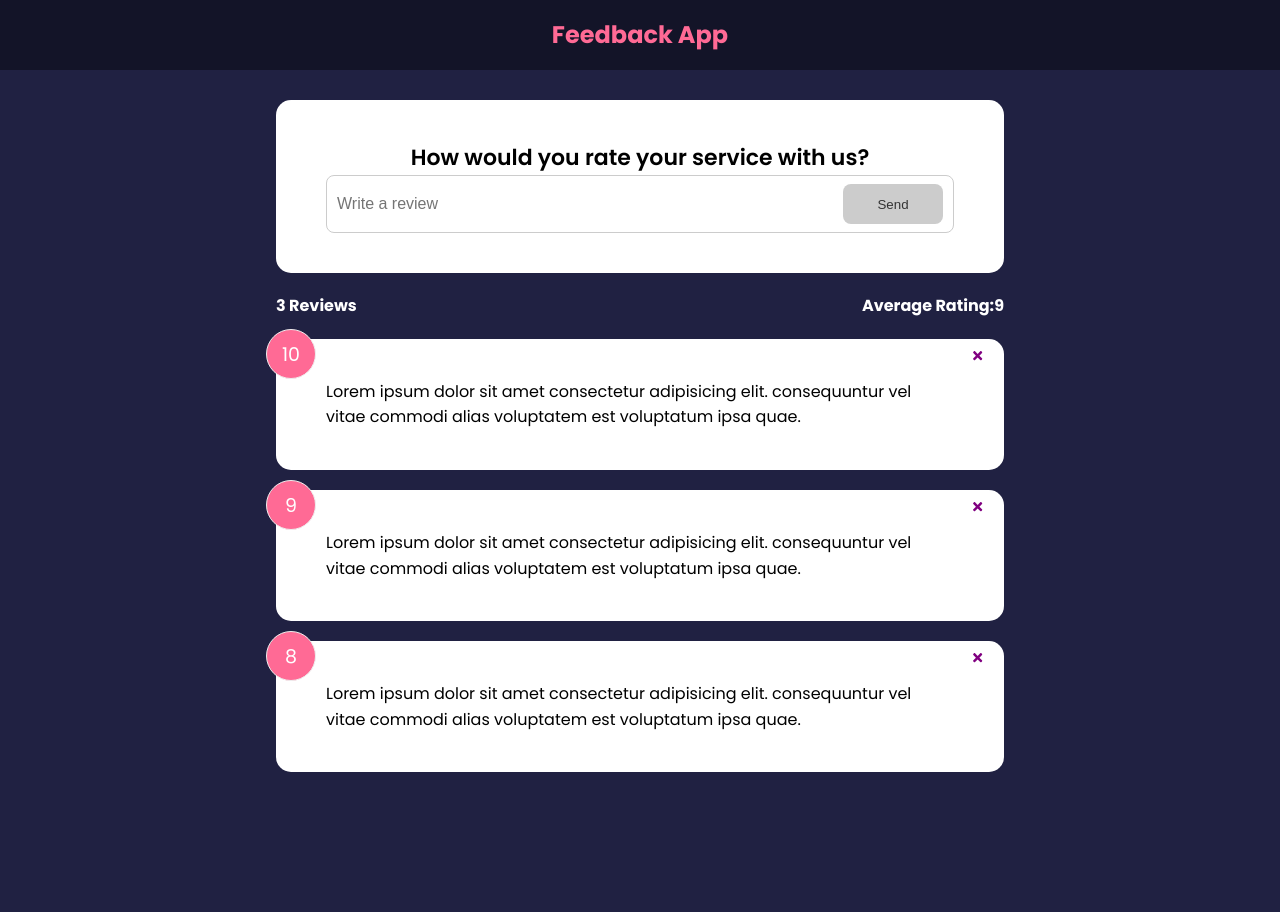
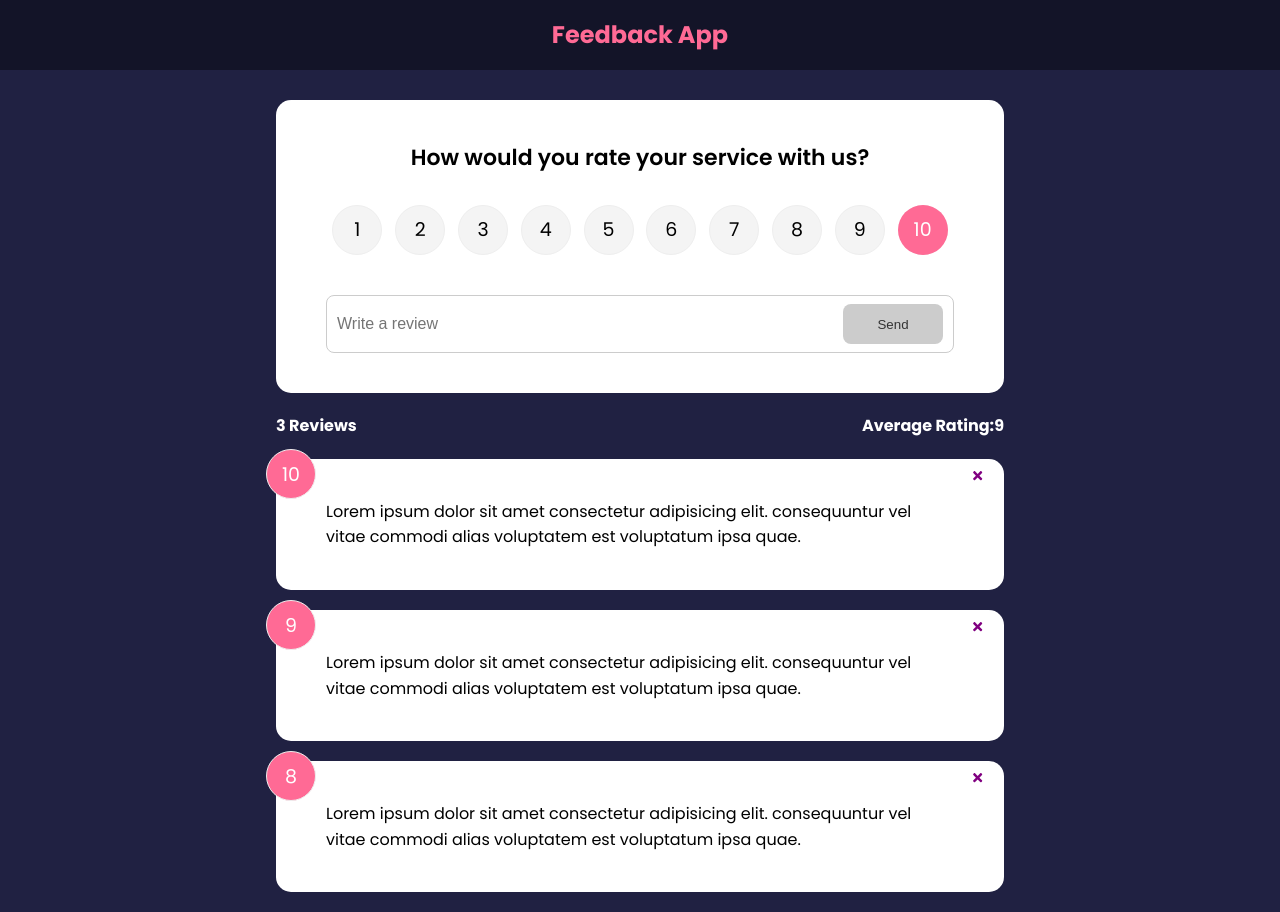
Before and after one commit to ogishikabashi/feedback_app, a React (Create React App) app in the folder feedback-app/: page / in a window 1280 px wide. Before the commit the page ends 800 px from the top, so only its background shows below. Built offline with nearby package versions, Linux system fonts and the light colour scheme.

Commit message:
add functionality to select from rating-s componen

```diff
--- a/feedback-app/src/components/FeedbackForm.jsx
+++ b/feedback-app/src/components/FeedbackForm.jsx
@@ -1,13 +1,16 @@
 import Card from "./shared/Card"
 import Button from "./shared/Button"
+import RatingSelect from "./RatingSelect"
 import {useState} from 'react'
 
 
 function FeedbackForm() {
 
     const [text, setText] = useState('')
+    const [rating, setRating] = useState(10)
     const [btnDisabled, setBtnDisabled] = useState(true)
     const [message, setMessage] = useState('')
+
 
 
 
@@ -29,6 +32,7 @@ function FeedbackForm() {
     <Card>
         <form>
             <h2>How would you rate your service with us?</h2>
+            <RatingSelect select={(rating) => setRating(rating)} />
             <div className="input-group">
                 <input
                 onChange={handleTextChange}
```
